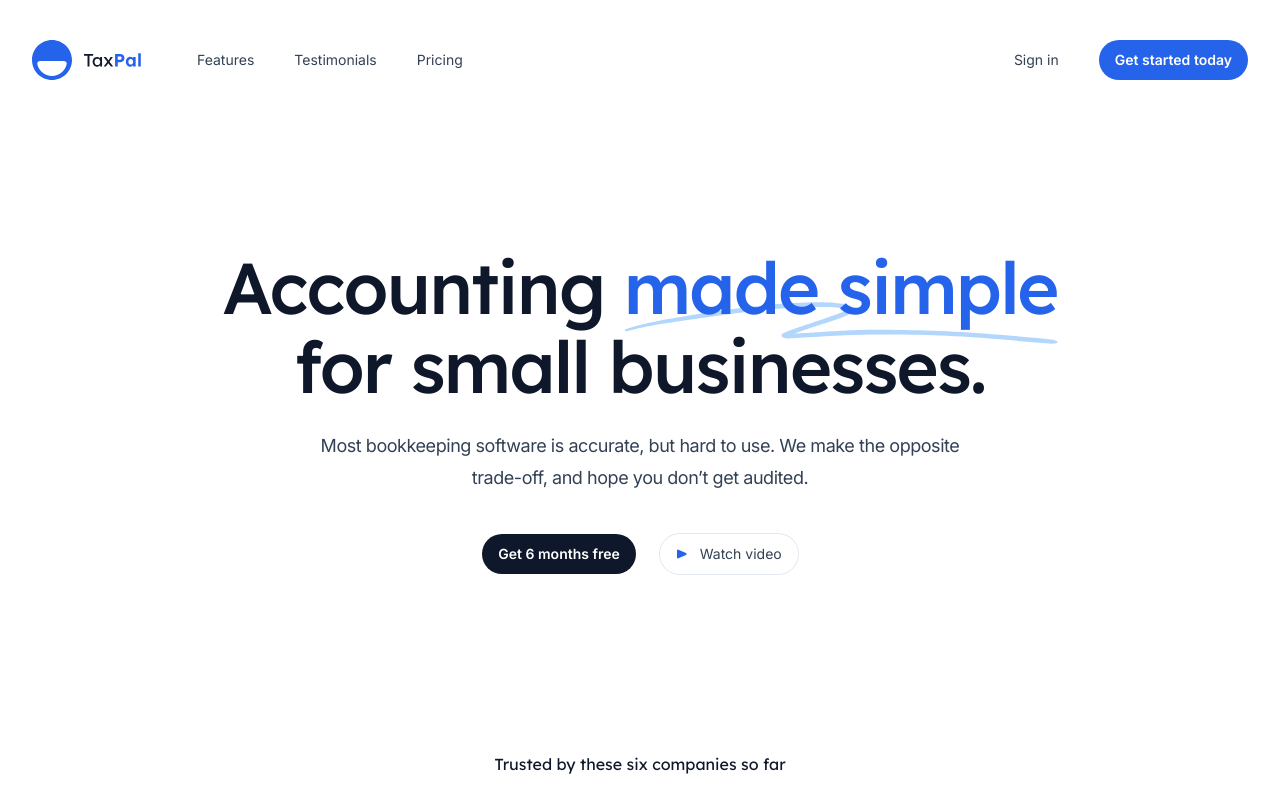
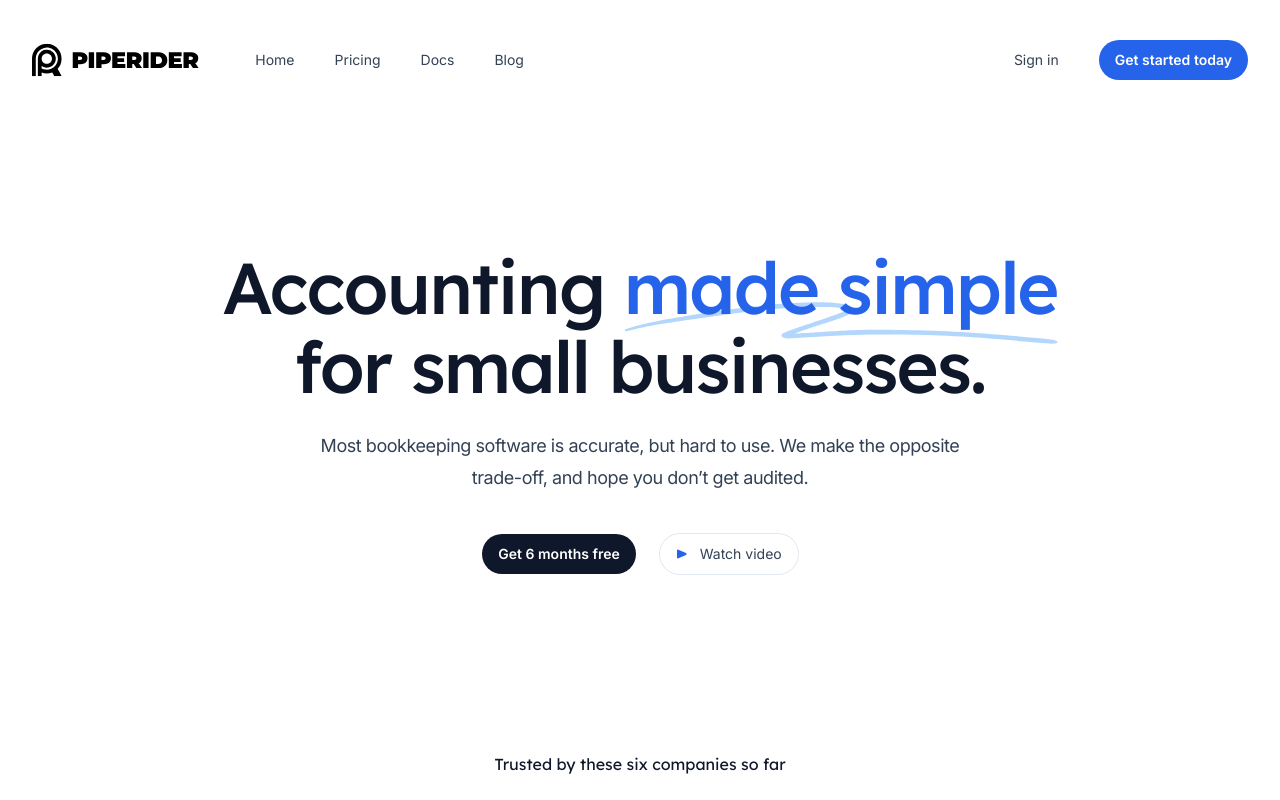
Before and after one commit to InfuseAI/piperider-io, a Next.js app: page / in a window 1280 px wide. Shown: the top 800 px of the page. Built offline with nearby package versions, Linux system fonts and the light colour scheme.

Commit message:
update site meta and nav

```diff
--- a/src/components/Faqs.jsx
+++ b/src/components/Faqs.jsx
@@ -6,7 +6,7 @@ import backgroundImage from "@/images/background-faqs.jpg";
 const faqs = [
   [
     {
-      question: "Does TaxPal handle VAT?",
+      question: "Does PipeRider handle VAT?",
       answer:
         "Well no, but if you move your company offshore you can probably ignore it.",
     },
@@ -15,7 +15,7 @@ const faqs = [
       answer: "Absolutely, we are happy to take your money in all forms.",
     },
     {
-      question: "How do I apply for a job at TaxPal?",
+      question: "How do I apply for a job at PipeRider?",
       answer:
         "We only hire our customers, so subscribe for a minimum of 6 months and then let’s talk.",
     },
@@ -24,17 +24,17 @@ const faqs = [
     {
       question: "What was that testimonial about tax fraud all about?",
       answer:
-        "TaxPal is just a software application, ultimately your books are your responsibility.",
+        "PipeRider is just a software application, ultimately your books are your responsibility.",
     },
     {
       question:
-        "TaxPal sounds horrible but why do I still feel compelled to purchase?",
+        "PipeRider sounds horrible but why do I still feel compelled to purchase?",
       answer:
         "This is the power of excellent visual design. You just can’t resist it, no matter how poorly it actually functions.",
     },
     {
       question:
-        "I found other companies called TaxPal, are you sure you can use this name?",
+        "I found other companies called PipeRider, are you sure you can use this name?",
       answer:
         "Honestly not sure at all. We haven’t actually incorporated or anything, we just thought it sounded cool and made this website.",
     },
--- a/src/components/Footer.jsx
+++ b/src/components/Footer.jsx
@@ -3,6 +3,7 @@ import Link from "next/link";
 import { Container } from "@/components/Container";
 import { Logo } from "@/components/Logo";
 import { NavLink } from "@/components/NavLink";
+import { siteNav } from "@/lib/siteMeta";
 
 export function Footer() {
   return (
@@ -12,9 +13,11 @@ export function Footer() {
           <Logo className="mx-auto h-10 w-auto" />
           <nav className="mt-10 text-sm" aria-label="quick links">
             <div className="-my-1 flex justify-center gap-x-6">
-              <NavLink href="#features">Features</NavLink>
-              <NavLink href="#testimonials">Testimonials</NavLink>
-              <NavLink href="#pricing">Pricing</NavLink>
+              {siteNav.map((navItem) => (
+                <NavLink key={navItem.href} href={navItem.href}>
+                  {navItem.name}
+                </NavLink>
+              ))}
             </div>
           </nav>
         </div>
@@ -23,7 +26,7 @@ export function Footer() {
             <Link
               href="https://twitter.com"
               className="group"
-              aria-label="TaxPal on Twitter"
+              aria-label="PipeRider on Twitter"
             >
               <svg
                 aria-hidden="true"
@@ -35,7 +38,7 @@ export function Footer() {
             <Link
               href="https://github.com"
               className="group"
-              aria-label="TaxPal on GitHub"
+              aria-label="PipeRider on GitHub"
             >
               <svg
                 aria-hidden="true"
@@ -46,7 +49,7 @@ export function Footer() {
             </Link>
           </div>
           <p className="mt-6 text-sm text-slate-500 sm:mt-0">
-            Copyright &copy; {new Date().getFullYear()} TaxPal. All rights
+            Copyright &copy; {new Date().getFullYear()} InfuseAI. All rights
             reserved.
           </p>
         </div>
--- a/src/components/Header.jsx
+++ b/src/components/Header.jsx
@@ -7,6 +7,7 @@ import { Button } from "@/components/Button";
 import { Container } from "@/components/Container";
 import { Logo } from "@/components/Logo";
 import { NavLink } from "@/components/NavLink";
+import { siteNav } from "@/lib/siteMeta";
 
 function MobileNavLink({ href, children }) {
   return (
@@ -77,9 +78,11 @@ function MobileNavigation() {
             as="div"
             className="absolute inset-x-0 top-full mt-4 flex origin-top flex-col rounded-2xl bg-white p-4 text-lg tracking-tight text-slate-900 shadow-xl ring-1 ring-slate-900/5"
           >
-            <MobileNavLink href="#features">Features</MobileNavLink>
-            <MobileNavLink href="#testimonials">Testimonials</MobileNavLink>
-            <MobileNavLink href="#pricing">Pricing</MobileNavLink>
+            {siteNav.map((navItem) => (
+              <MobileNavLink key={navItem.href} href={navItem.href}>
+                {navItem.name}
+              </MobileNavLink>
+            ))}
             <hr className="m-2 border-slate-300/40" />
             <MobileNavLink href="/login">Sign in</MobileNavLink>
           </Popover.Panel>
@@ -99,9 +102,11 @@ export function Header() {
               <Logo className="h-10 w-auto" />
             </Link>
             <div className="hidden md:flex md:gap-x-6">
-              <NavLink href="#features">Features</NavLink>
-              <NavLink href="#testimonials">Testimonials</NavLink>
-              <NavLink href="#pricing">Pricing</NavLink>
+              {siteNav.map((navItem) => (
+                <NavLink key={navItem.href} href={navItem.href}>
+                  {navItem.name}
+                </NavLink>
+              ))}
             </div>
           </div>
           <div className="flex items-center gap-x-5 md:gap-x-8">
--- a/src/components/Logo.jsx
+++ b/src/components/Logo.jsx
@@ -1,32 +1,7 @@
-export function Logo(props) {
+import clsx from "clsx";
+
+export function Logo({ className, ...props }) {
   return (
-    <svg aria-hidden="true" viewBox="0 0 109 40" {...props}>
-      <path
-        fillRule="evenodd"
-        clipRule="evenodd"
-        d="M0 20c0 11.046 8.954 20 20 20s20-8.954 20-20S31.046 0 20 0 0 8.954 0 20Zm20 16c-7.264 0-13.321-5.163-14.704-12.02C4.97 22.358 6.343 21 8 21h24c1.657 0 3.031 1.357 2.704 2.98C33.32 30.838 27.264 36 20 36Z"
-        fill="#2563EB"
-      />
-      <path
-        d="M55.528 26.57V15.842H52V13.97h9.108v1.872h-3.636V26.57h-1.944Z"
-        fill="#0F172A"
-      />
-      <path
-        d="M83.084 26.57v-12.6h5.346c.744 0 1.416.18 2.016.54a3.773 3.773 0 0 1 1.44 1.44c.36.612.54 1.302.54 2.07 0 .78-.18 1.482-.54 2.106a4 4 0 0 1-1.44 1.494c-.6.36-1.272.54-2.016.54h-2.646v4.41h-2.7Zm2.664-6.84h2.376c.288 0 .546-.072.774-.216.228-.156.408-.36.54-.612a1.71 1.71 0 0 0 .216-.864c0-.324-.072-.606-.216-.846a1.394 1.394 0 0 0-.54-.576 1.419 1.419 0 0 0-.774-.216h-2.376v3.33ZM106.227 26.57V13.25h2.556v13.32h-2.556Z"
-        fill="#2563EB"
-      />
-      <path
-        fillRule="evenodd"
-        clipRule="evenodd"
-        d="M95.906 26.102c.636.432 1.35.648 2.142.648.444 0 .864-.066 1.26-.198a4.25 4.25 0 0 0 1.062-.558 3.78 3.78 0 0 0 .702-.668v1.244h2.574v-9.522h-2.538v1.248a3.562 3.562 0 0 0-.648-.672 3.13 3.13 0 0 0-1.026-.558 3.615 3.615 0 0 0-1.278-.216c-.828 0-1.566.216-2.214.648-.648.42-1.164 1.002-1.548 1.746-.372.732-.558 1.578-.558 2.538 0 .96.186 1.812.558 2.556.372.744.876 1.332 1.512 1.764Zm4.104-1.908c-.36.228-.78.342-1.26.342-.468 0-.882-.114-1.242-.342a2.387 2.387 0 0 1-.828-.954c-.204-.42-.306-.906-.306-1.458 0-.54.102-1.014.306-1.422.204-.408.48-.726.828-.954.36-.24.774-.36 1.242-.36.48 0 .9.12 1.26.36.36.228.636.546.828.954.204.408.306.882.306 1.422 0 .552-.102 1.038-.306 1.458a2.218 2.218 0 0 1-.828.954Z"
-        fill="#2563EB"
-      />
-      <path
-        fillRule="evenodd"
-        clipRule="evenodd"
-        d="m76.322 23.197 2.595 3.373h2.268l-3.662-4.787 3.338-4.663h-2.196l-2.162 3.334-2.554-3.334h-2.34l3.652 4.71-3.634 4.74h2.196l2.5-3.373ZM62.738 26.102a3.78 3.78 0 0 0 2.142.648c.456 0 .888-.072 1.296-.216.42-.144.798-.336 1.134-.576a3.418 3.418 0 0 0 .864-.835v1.447h1.872v-9.45h-1.872v1.45a3.118 3.118 0 0 0-.72-.82 3.2 3.2 0 0 0-1.062-.612 4.033 4.033 0 0 0-1.35-.216c-.828 0-1.578.21-2.25.63-.66.42-1.188 1.002-1.584 1.746-.384.732-.576 1.572-.576 2.52 0 .936.192 1.776.576 2.52.384.744.894 1.332 1.53 1.764Zm4.122-1.476c-.432.276-.93.414-1.494.414a2.682 2.682 0 0 1-1.476-.414 2.987 2.987 0 0 1-1.008-1.134c-.24-.492-.36-1.05-.36-1.674 0-.612.12-1.158.36-1.638.252-.48.588-.858 1.008-1.134a2.682 2.682 0 0 1 1.476-.414c.564 0 1.062.138 1.494.414.432.276.768.654 1.008 1.134.252.48.378 1.026.378 1.638 0 .624-.126 1.182-.378 1.674-.24.48-.576.858-1.008 1.134Z"
-        fill="#0F172A"
-      />
-    </svg>
+    <img src="/logo.svg" className={clsx("invert", className)} {...props} />
   );
 }
--- /dev/null
+++ b/src/lib/siteMeta.ts
@@ -0,0 +1,24 @@
+export const siteMeta = {
+  title: "PipeRider - Data Reliability Automated",
+  description:
+    "Define your data. Test your data. Trust your data. PipeRider is a data reliability management solution for datasets, experiments, models, and deployments throughout all your pipelines.",
+};
+
+export const siteNav = [
+  {
+    name: "Home",
+    href: "/",
+  },
+  {
+    name: "Pricing",
+    href: "/pricing",
+  },
+  {
+    name: "Docs",
+    href: "https://docs.piperider.io",
+  },
+  {
+    name: "Blog",
+    href: "https://medium.com/inthepipeline",
+  },
+];
--- a/src/pages/_document.jsx
+++ b/src/pages/_document.jsx
@@ -9,6 +9,9 @@ export default function Document(props) {
       lang="en"
     >
       <Head>
+        {/* favicon */}
+        <link rel="icon" type="image/png" href="/favicon.png" />
+
         <link rel="preconnect" href="https://fonts.googleapis.com" />
         <link
           rel="preconnect"
@@ -19,6 +22,7 @@ export default function Document(props) {
           rel="stylesheet"
           href="https://fonts.googleapis.com/css2?family=Inter:wght@100..900&family=Lexend:wght@400;500&display=swap"
         />
+        <link href="https://piperider.io/" rel="canonical"></link>
       </Head>
       <body className="flex h-full flex-col">
         <Main />
--- a/src/pages/index.jsx
+++ b/src/pages/index.jsx
@@ -9,16 +9,14 @@ import { Pricing } from "@/components/Pricing";
 import { PrimaryFeatures } from "@/components/PrimaryFeatures";
 import { SecondaryFeatures } from "@/components/SecondaryFeatures";
 import { Testimonials } from "@/components/Testimonials";
+import { siteMeta } from "@/lib/siteMeta";
 
 export default function Home() {
   return (
     <>
       <Head>
-        <title>TaxPal - Accounting made simple for small businesses</title>
-        <meta
-          name="description"
-          content="Most bookkeeping software is accurate, but hard to use. We make the opposite trade-off, and hope you don’t get audited."
-        />
+        <title>{siteMeta.title}</title>
+        <meta name="description" content={siteMeta.description} />
       </Head>
       <Header />
       <main>
--- a/src/pages/login.jsx
+++ b/src/pages/login.jsx
@@ -10,7 +10,7 @@ export default function Login() {
   return (
     <>
       <Head>
-        <title>Sign In - TaxPal</title>
+        <title>Sign In - PipeRider</title>
       </Head>
       <AuthLayout>
         <div className="flex flex-col">
--- a/src/pages/register.jsx
+++ b/src/pages/register.jsx
@@ -10,7 +10,7 @@ export default function Register() {
   return (
     <>
       <Head>
-        <title>Sign Up - TaxPal</title>
+        <title>Sign Up - PipeRider</title>
       </Head>
       <AuthLayout>
         <div className="flex flex-col">
```
Also changed, not shown: src/components/Testimonials.jsx (+4 -4 lines), public/favicon.png (added), public/logo.svg (added).
